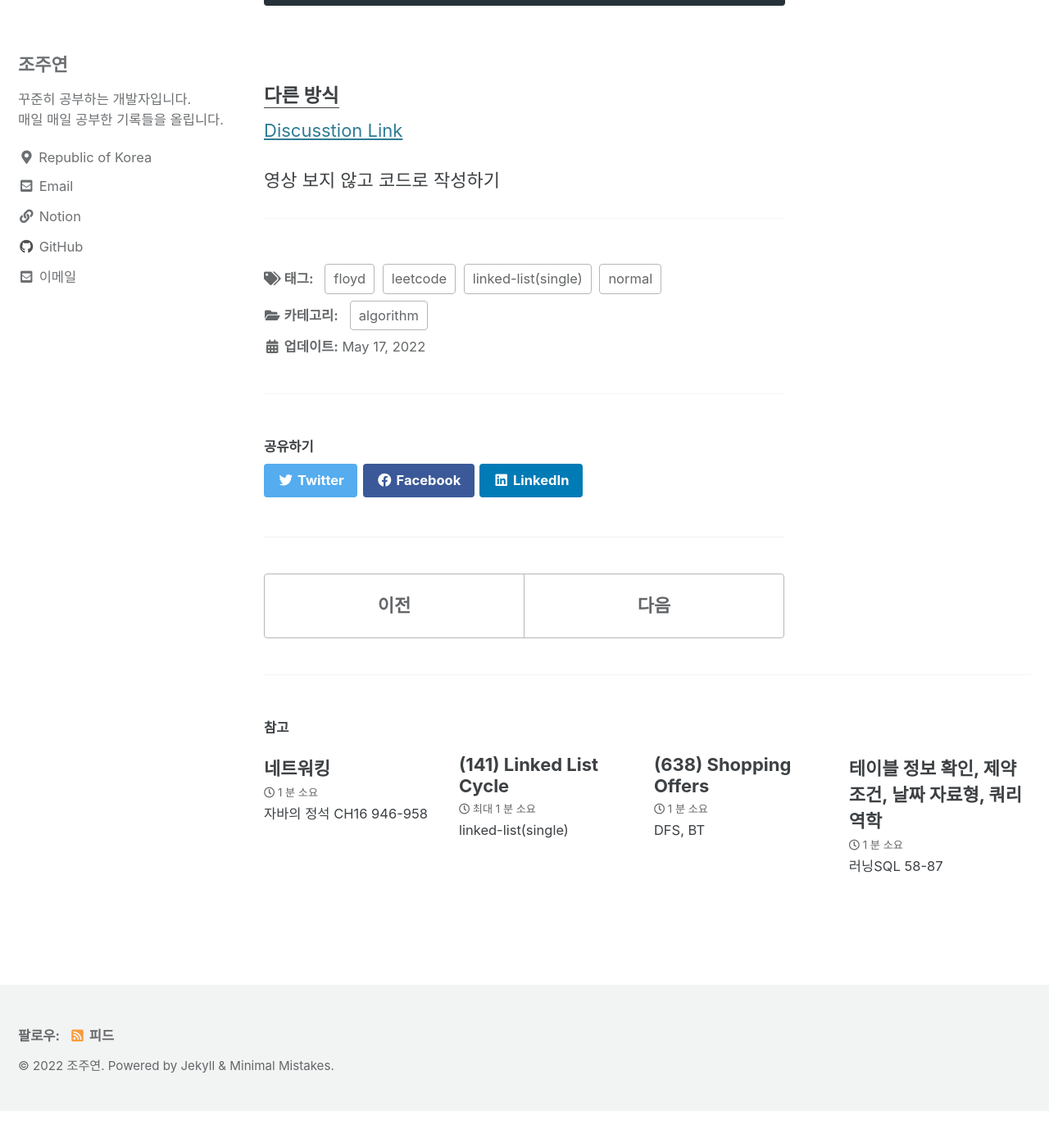
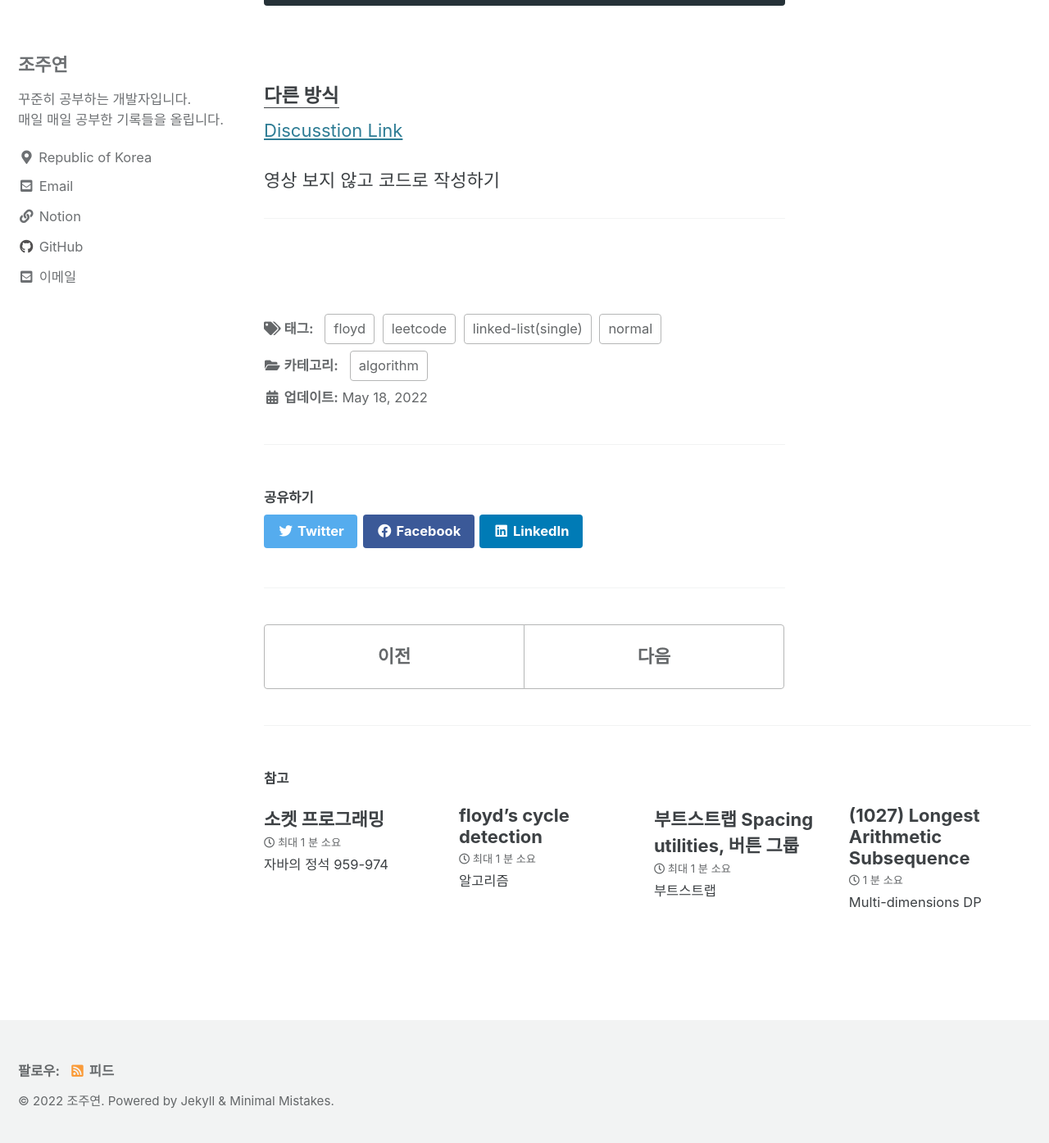
Before and after one commit to yeonleaf/yeonleaf.github.io, a Jekyll site: the page built from _posts/2022-05-17-algo-leetcode-142.md, in a window 1280 px wide and 1400 px high, scrolled down 1651 px. Shown: the top 1395 px of the window at 82% size. Built offline with Jekyll 4.4.1, drawn with Linux system fonts in a browser that asks for light colours; cached includes are drawn as plain includes; before the commit the page ends 3007 px from its top, so only the background shows below that; part of the change alters nothing that is shown.

Commit message:
2020-05-18 algo&til create

````diff
--- a/_posts/2022-05-17-algo-3.md
+++ b/_posts/2022-05-17-algo-leetcode-142.md
@@ -11,7 +11,7 @@ tags:
 toc: true
 
 date: 2022-05-17
-last_modified_at: 2022-05-17
+last_modified_at: 2022-05-18
 ---
 
 ## **문제 링크**
@@ -66,3 +66,5 @@ class Solution:
 영상 보지 않고 코드로 작성하기
 
 ---
+
+<br>
--- /dev/null
+++ b/_posts/2022-05-18-algo-leetcode-1027.md
@@ -0,0 +1,154 @@
+---
+title: "(1027) Longest Arithmetic Subsequence"
+excerpt: "Multi-dimensions DP"
+
+categories:
+    - algorithm
+tags:
+    - [DP, multi dimensions, saw discussion]
+
+toc: true
+
+date: 2022-05-18
+last_modified_at: 2022-05-18
+---
+
+## **문제 링크**
+[Question Link](https://leetcode.com/problems/longest-arithmetic-subsequence/)
+
+<br>
+
+---
+---
+
+## **CODE 1**:
+### <u>날짜</u> 2022-05-18
+#### <u>총 소요시간</u> 45m (설계) + 15m (1차 디버깅) + 15m (2차 디버깅) -> 시간 초과!
+
+<br>
+
+#### <u>설계</u>
+
+
+```python
+'''
+
+O(n^2)까지는 가능
+
+
+hashmap 사용?
+마지막 인덱스
+
+i와 j는 한 칸 이상 차이가 나야 함 (i != j)
+nums[i] - nums[j]가 이미 hashmap에 있으면
+    hashmap 값이 j와 같은지 확인
+        hashmap의 값을 nums[i]로 수정
+        dp[i] = max(dp[i], dp[j] + 1)
+없으면 hashmap에 nums[i] - nums[j]를 등록
+    dp[i] = max(dp[i], dp[j] + 1)
+
+-5: 1
+3: 3
+-2: 2
+
+
+[1, 2, 1, 1, 1]
+
+'''
+```
+
+#### <u>코드</u>
+(1) WA
+```python
+class Solution:
+    def longestArithSeqLength(self, nums: List[int]) -> int:
+        n = len(nums)
+        dic = {}
+        dp = [1]*n
+
+        res = -1
+        for i in range(n):
+            for j in range(i-1, -1, -1):
+                key = nums[i] - nums[j]
+                if key in dic:
+                    if dic[key] == j:
+                        dp[i] = max(dp[i], dp[j]+1)
+                        dic[key] = i
+                    else:
+                        dp[i] = max(dp[i], dp[j])
+                        if dic[key] < j:
+                            dic[key] = j
+                else:
+                    dic[key] = i
+                    dp[i] = max(dp[i], 2)
+            res = max(res, dp[i])
+
+        return res
+```
+(2) WA
+```python
+class Solution:
+    def longestArithSeqLength(self, nums: List[int]) -> int:
+        n = len(nums)
+        dic = {}
+        dp = [1]*n
+
+        res = -1
+        for i in range(n):
+            for j in range(i-1, -1, -1):
+                key = nums[i] - nums[j]
+                if key in dic:
+                    replaced = False
+                    maxlen = -1
+                    for idx, k in enumerate(dic[key]):
+                        maxlen = max(maxlen, dp[k])
+                        if k == j:
+                            replaced = True
+                            dic[key][idx] = i
+                            dp[i] = max(dp[i], dp[j] + 1)
+                    if not replaced:
+                        dic[key].append(i)
+                        dp[i] = max(dp[i], maxlen)
+                else:
+                    dic[key] = [i]
+                    dp[i] = max(dp[i], 2)
+            res = max(res, dp[i])
+
+        return res
+```
+#### <u>디버깅</u>
+```python
+## minimum nums.length (2)
+[1, 3]
+expected == result
+
+## all values are same
+[1, 1, 1, 1, 1]
+expected == result
+
+# values are increasing in different variance
+[1, 2, 4, 8, 11]
+expected == result
+
+# values are decreasing in different variance
+[11, 8, 7, 4, 2]
+expected == result
+
+# important case
+[19, 14, 17, 12, 10, 'a']
+a == 9 or 7 (두 경우 모두 expected 3)
+```
+코드 (1)은 마지막 케이스에서 두 경우 모두 통과하지 못함 (잘못된 가정)
+
+![img](./img/2022-05-18-algo-1-1.png)
+
+코드 (2)은 마지막 케이스에서 두 경우 모두 통과하나 WA
+<br>
+
+#### <u>다른 방식</u>
+[Discusstion Link](https://leetcode.com/problems/longest-arithmetic-subsequence/discuss/274611/JavaC%2B%2BPython-DP)
+```python
+# dp[index][diff] equals to the length of arithmetic sequence at index with difference diff.
+```
+---
+---
--- /dev/null
+++ b/_posts/2022-05-18-til-1.md
@@ -0,0 +1,18 @@
+---
+title: "부트스트랩 Spacing utilities, 버튼 그룹"
+excerpt: "부트스트랩"
+
+categories:
+    - til
+tags:
+    - [bootstrap]
+
+toc: true
+
+date: 2022-05-18
+last_modified_at: 2022-05-18
+---
+
+[boostrap documentation](https://getbootstrap.com/docs/4.0/utilities/spacing/)
+
+[bootstrap documentation](https://getbootstrap.kr/docs/5.1/components/button-group/)
--- /dev/null
+++ b/_posts/2022-05-18-til-2.md
@@ -0,0 +1,83 @@
+---
+title: "floyd's cycle detection"
+excerpt: "알고리즘"
+
+categories:
+    - til
+tags:
+    - [algo, lecture]
+
+toc: true
+
+date: 2022-05-18
+last_modified_at: 2022-05-18
+---
+
+[lecture link](https://www.youtube.com/watch?v=LUm2ABqAs1w)
+
+
+![img](./img/2022-05-18-til-1-1.png)
+
+1. p는 두 칸, q는 한 칸씩 움직여서 만나는 점을 찾는다.
+
+```python
+p = head
+q = head
+while True:
+    p = p.next.next
+    q = q.next
+    if p == q:
+        break
+```
+
+2. p를 처음으로 이동시키고 q는 접점에 남아 있는 상태에서 둘 다 한 칸씩 이동시킨다. 두 점이 만나는 위치가 start of the loop
+
+```python
+while p != q:
+    p = p.next
+    q = q.next
+```
+
+
+두 번째 그림에서 start node of the loop를 찾는 방법은
+
+위의 코드와 같다. 이것이 성립하는 이유는 무엇일까?
+
+```
+lls (linked list start)
+
+ls (loop start)
+
+m = lls부터 ls까지의 거리
+
+k = ls에서 pq까지의 거리
+
+l = loop의 길이
+```
+
+
+
+1에서
+
+```
+p의 이동거리 = m + p*l + k
+
+q의 이동거리 = m + q*l + k
+```
+
+
+그런데 p의 이동거리 = 2 * q의 이동거리 (p는 2칸, q는 1칸 이동)
+
+`m + p*l + k = 2 ( m + q*l + k )`
+
+위의 방정식을 정리하면
+
+`l(p-2q) = m + k`
+
+따라서 m+k는 l에 비례한다.
+
+이 원리에 의해서
+
+m = l - k
+
+(p가 ls까지 이동하는 거리) = (q가 ls까지 이동하는 거리)
--- /dev/null
+++ b/_posts/2022-05-18-til-3.md
@@ -0,0 +1,60 @@
+---
+title: "소켓 프로그래밍"
+excerpt: "자바의 정석 959-974"
+
+categories:
+    - til
+tags:
+    - [book, 자바의정석, ch16]
+
+toc: true
+
+date: 2022-05-18
+last_modified_at: 2022-05-18
+---
+
+- 소켓 프로그래밍
+
+클라이언트와 서버가 통신을 하기 위해 소켓을 사용한다.
+
+- TCP / UDP
+
+TCP는 연결 과정이 필요하고 UDP는 필요하지 않다.
+
+TCP의 데이터는 신뢰성이 보장되지만 UDP는 보장되지 않는다.
+
+TCP의 데이터는 연속적인 Stream이지만 UDP의 데이터는 불연속적인 datagram이다.
+
+TCP 통신이 신뢰성을 보장하지만 속도가 느리고, UDP는 신뢰성은 보장하지 않지만 속도가 빠른 trade-off가 존재한다.
+
+
+- TCP 소켓 프로그래밍
+
+Socket 객체와 ServerSocket 객체를 사용한다.
+
+1. 서버가 열리고 포트와 bind되면 ServerSocket이 클라이언트의 요청이 들어오기를 기다린다.
+
+2. 클라이언트가 소켓을 통해서 요청을 보내면 ServerSocket은 서버측 소켓을 만든다. (이후의 연결 과정에서 ServerSocket은 전혀 관련이 없다. 생성하는 역할만 맡는다고 보면 됨)
+
+3. 클라이언트의 소켓과 서버의 소켓이 통신한다. 이때 클라이언트가 input이면 서버는 output, 서버가 output이면 클라이언트가 input 이런 식으로 교차 연결된다.
+
+(+) 포트 : 호스트가 외부와 통신을 하기 위한 통로. 0~65535의 범위의 값.
+
+아래의 예제는 위의 설명이 실제로 어떻게 작동하는지 나타낸 것
+
+```java
+try {
+    serverSocket = new ServerSocket(7777);
+    System.out.println(getTime() + "서버가 준비되었습니다.");
+    socket = serverSocket.accept();
+
+    Sender sender = new Sender(socket);
+    Receiver receiver = new Receiver(socket);
+    sender.start();
+    receiver.start();
+
+} catch (Exception e) {
+    e.printStackTrace();
+}
+```
+p970에 있는 TcpIpServer5는 여러 번 반복해서 익히고 발전시켜보면 재미있을 것 같다.
````
Also changed, not shown: README.md, _posts/2022-05-16-algo-leetcode-138.md (renamed from _posts/2022-05-16-algo-2.md), _posts/2022-05-16-algo-leetcode-688.md (renamed from _posts/2022-05-16-algo-1.md), _posts/2022-05-17-algo-leetcode-141.md (renamed from _posts/2022-05-17-algo-2.md), _posts/2022-05-17-algo-leetcode-638.md (renamed from _posts/2022-05-17-algo-1.md), _posts/img/2022-05-18-algo-1-1.png (added), _posts/img/2022-05-18-til-1-1.png (added).
